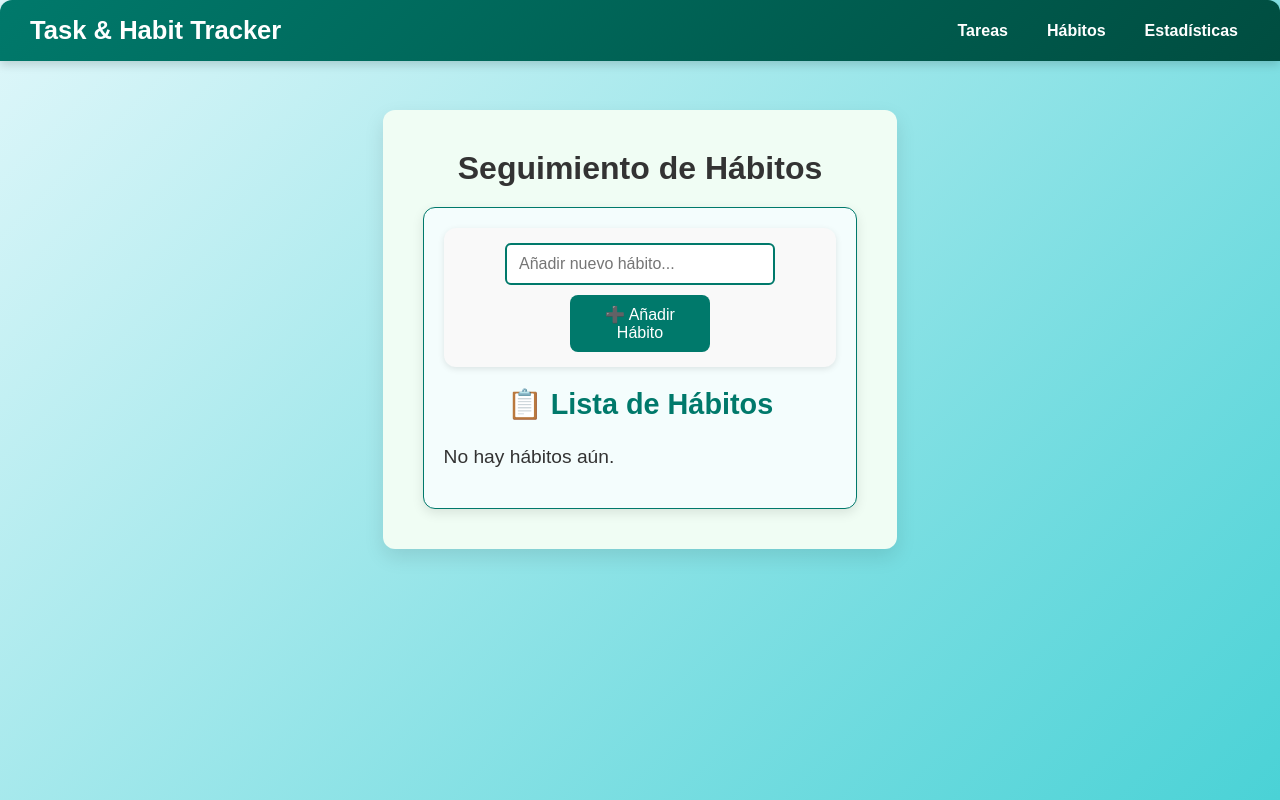
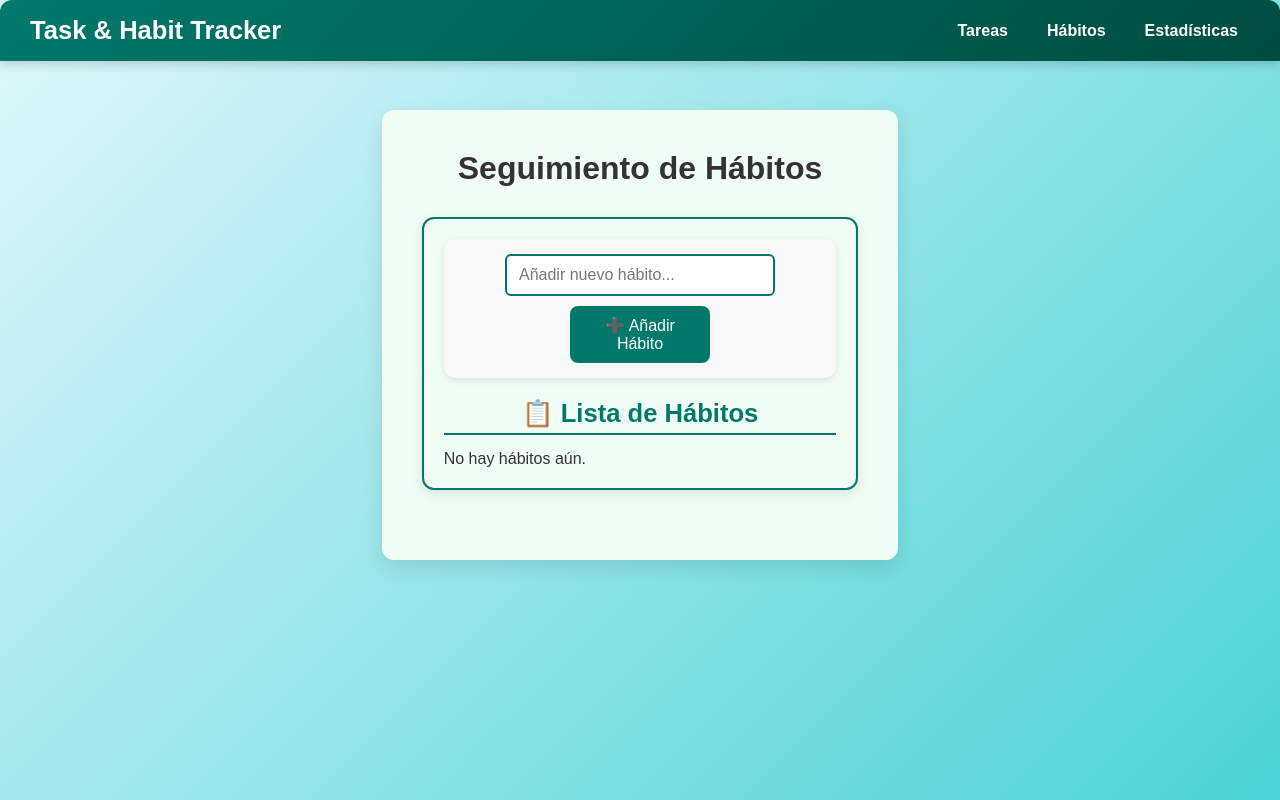
Before and after one commit to CYNNNIA/task-habit-tracker, a React (Vite) app: page /habits in a window 1280 px wide. Built offline with nearby package versions, Linux system fonts and the light colour scheme.

Commit message:
css habits, medio arreglado

```diff
--- a/src/styles/habits.css
+++ b/src/styles/habits.css
@@ -1,60 +1,171 @@
-/* habits.css - Estilos para hábitos */
-
-.habit-list {
-  background-color: #f0fafb;
-  border: 1px solid #00796b;
+/* Contenedor principal de hábitos */
+.habit-container {
+  background-color: #f0fdf4;
+  border: 2px solid #00796b;
+  border-radius: 12px;
   padding: 20px;
-  border-radius: 12px;
-  margin-top: 20px;
+  margin: 30px auto;
+  max-width: 1000px;
   box-shadow: 0 4px 12px rgba(0, 0, 0, 0.1);
+  text-align: center;
 }
 
+/* Título */
+.habit-container h2 {
+  font-size: 1.6rem;
+  color: #00796b;
+  margin-bottom: 15px;
+  border-bottom: 2px solid #00796b;
+  padding-bottom: 5px;
+}
+
+/* Lista de hábitos */
+.habit-list {
+  display: flex;
+  flex-direction: column;
+  gap: 15px;
+}
+
+/* Elemento individual de hábito */
 .habit-item {
   background-color: #f9f9f9;
   border: 1px solid #ddd;
   padding: 16px;
   border-radius: 8px;
-  margin-bottom: 12px;
+  display: flex;
+  flex-direction: column;  /* Hacer que el título esté arriba */
+  justify-content: center;
+  align-items: flex-start;
+  transition: box-shadow 0.3s ease;
+}
+.task-item {
+  background-color: #f9f9f9;
+  border: 1px solid #ddd;
+  padding: 16px;
+  border-radius: 8px;
+  display: flex;
+  flex-direction: column;  /* Hacer que el título esté arriba */
+  justify-content: center;
+  align-items: center;
   transition: box-shadow 0.3s ease;
 }
 
 .habit-item:hover {
   box-shadow: 0 2px 8px rgba(0, 0, 0, 0.15);
 }
-.habit-container {
-    background-color: #f4fdfd;
-    border: 1px solid #00796b;
-    padding: 20px;
-    border-radius: 12px;
-    margin-top: 20px;
-    box-shadow: 0 4px 12px rgba(0, 0, 0, 0.1);
+
+/* Nombre del hábito */
+.habit-title {
+  font-size: 1.2rem;
+  font-weight: bold;
+  color: #00796b;
+  width: 100%;
+  text-align: left;
+  margin-bottom: 10px;
 }
 
-.habit-container h2 {
-  font-size: 1.8rem;
-  color: #00796b;
-  margin-bottom: 25px;
+/* Contenedor inferior con la barra de progreso y botones */
+.habit-footer {
+  display: flex;
+
+  width: 100%;
+  align-items: center;
+  justify-content: space-between;
+  gap: 10px;
 }
-.habit-container p {
-  font-size: 1.2rem;
-  margin-bottom: 20px;
+
+/* Contenedor de progreso */
+.habit-progress-container {
+  flex-grow: 1; /* Ocupar el espacio disponible */
+  display: flex;
+  flex-direction: column;
+  justify-content: center;
+  align-items: flex-start;
+  width: 100%;
 }
-.habit-progress {
+
+/* Barra de progreso */
+.habit-progress-bar {
   width: 100%;
   height: 10px;
   background-color: #e0e0e0;
   border-radius: 5px;
-  margin-top: 8px;
+  margin-top: 5px;
+  position: relative;
 }
-.habit-buttons {
-  display: flex;
-  justify-content: center;
-  gap: 15px;
-  padding: 10px;
-}
-.habit-progress-bar {
+
+.habit-progress {
   height: 100%;
   border-radius: 5px;
   background-color: #4caf50;
   transition: width 0.3s ease;
 }
+
+/* Botones */
+.habit-buttons {
+  display: flex;
+  gap: 10px;
+}
+
+.habit-buttons button {
+  padding: 8px 12px;
+  font-size: 1rem;
+  border-radius: 6px;
+  border: none;
+  cursor: pointer;
+  transition: background-color 0.3s ease;
+}
+
+/* Botón completar */
+.habit-buttons .complete {
+  background-color: #4caf50;
+  color: white;
+}
+
+.habit-buttons .complete:hover {
+  background-color: #388e3c;
+}
+
+/* Botón eliminar */
+.habit-buttons .delete {
+  background-color: #e74c3c;
+  color: white;
+}
+
+.habit-buttons .delete:hover {
+  background-color: #c0392b;
+}
+
+/* Responsive */
+@media (max-width: 768px) {
+  .habit-container {
+    width: 100%;
+    padding: 15px;
+  }
+
+  .habit-item {
+    padding: 12px;
+  }
+  .task-item {
+    padding: 12px;
+  }
+
+  .habit-footer {
+    flex-direction: column; /* Para que en móvil la barra y botones estén en columna */
+    align-items: center;
+    width: 100%;
+  }
+
+  .habit-buttons {
+    width: 100%;
+    justify-content: center;
+  }
+
+  .habit-buttons button {
+    width: 40%;
+    height: 30px;
+    font-size: 0.8rem;
+    display: flex;
+    justify-content: center;
+  }
+}
```
